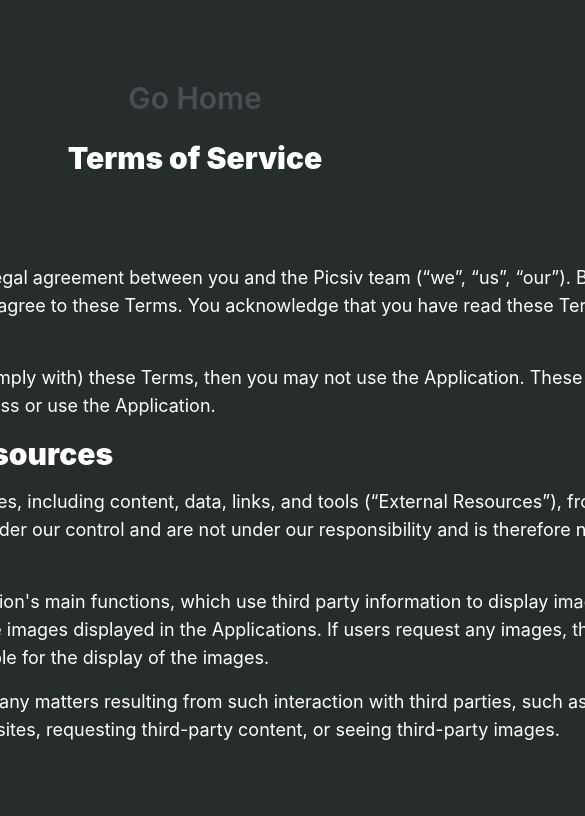
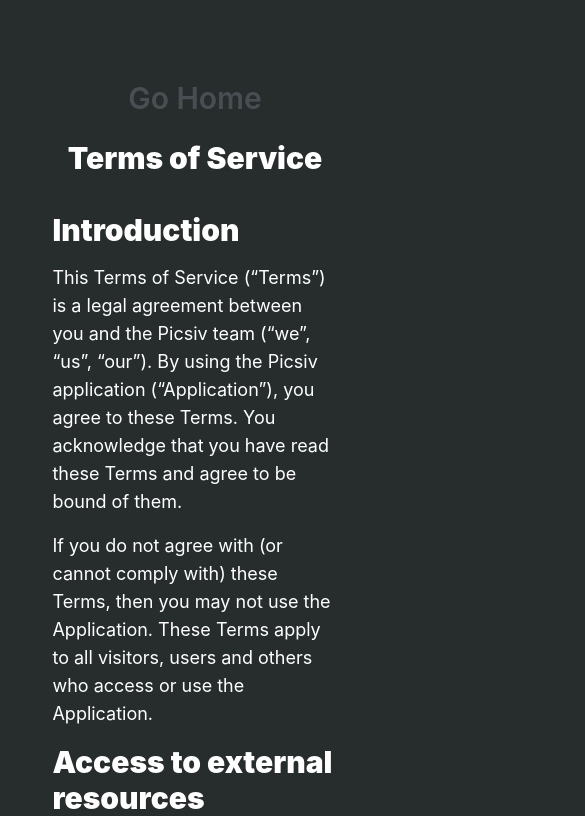
Before and after one commit to jckli/picsiv-web, a Next.js app: page /terms in a window 390 px wide. Shown: the top 816 px of the page, 585 px wide, since content can reach past the window. Built offline with nearby package versions, Linux system fonts and the light colour scheme.

Commit message:
fix: terms mobile view

```diff
--- a/src/pages/terms.tsx
+++ b/src/pages/terms.tsx
@@ -6,7 +6,7 @@
     return (
         <>
             <div className="w-full flex flex-col items-center justify-center text-white text-3xl font-semibold">
-                <div className="my-20 px-20 w-[1200px]">
+                <div className="my-20 px-20 max-w-[1200px]">
                     <div className="text-center">
                         <div className="mb-6">
                             <Link href="/">
```
